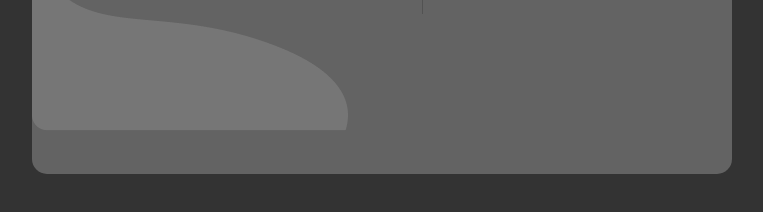
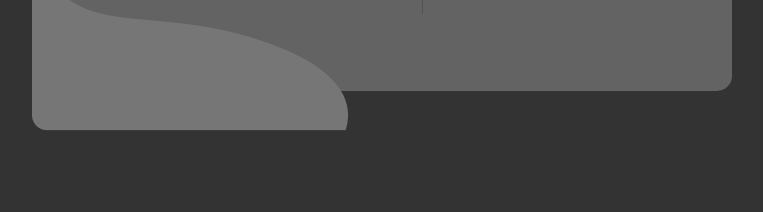
Before and after one commit to JulioAkaminee/Pagina-Login, a plain HTML site: page index.html in a window 1280 px wide. Shown: the part 490-702 px from the top of the page, without its empty margins (258-1021 px from the left). Drawn offline with Linux system fonts and the light colour scheme.

Commit message:
Update style.css

```diff
--- a/style.css
+++ b/style.css
@@ -14,7 +14,7 @@ body img{
     position: absolute;
 
     top: 13vh;
-    height: 70vh;
+    height: 59.6vh;
     width: 700px;
     background-color: #636363;
     margin: auto;
```
